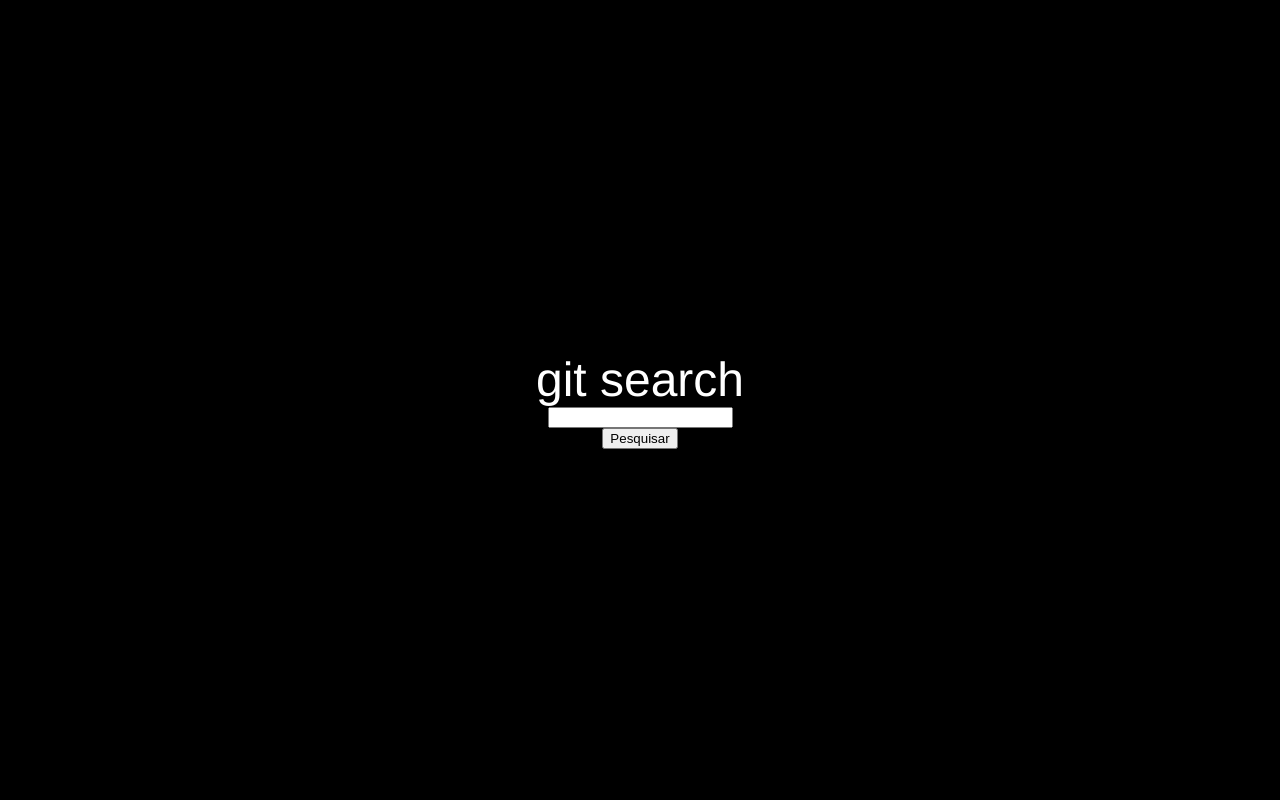
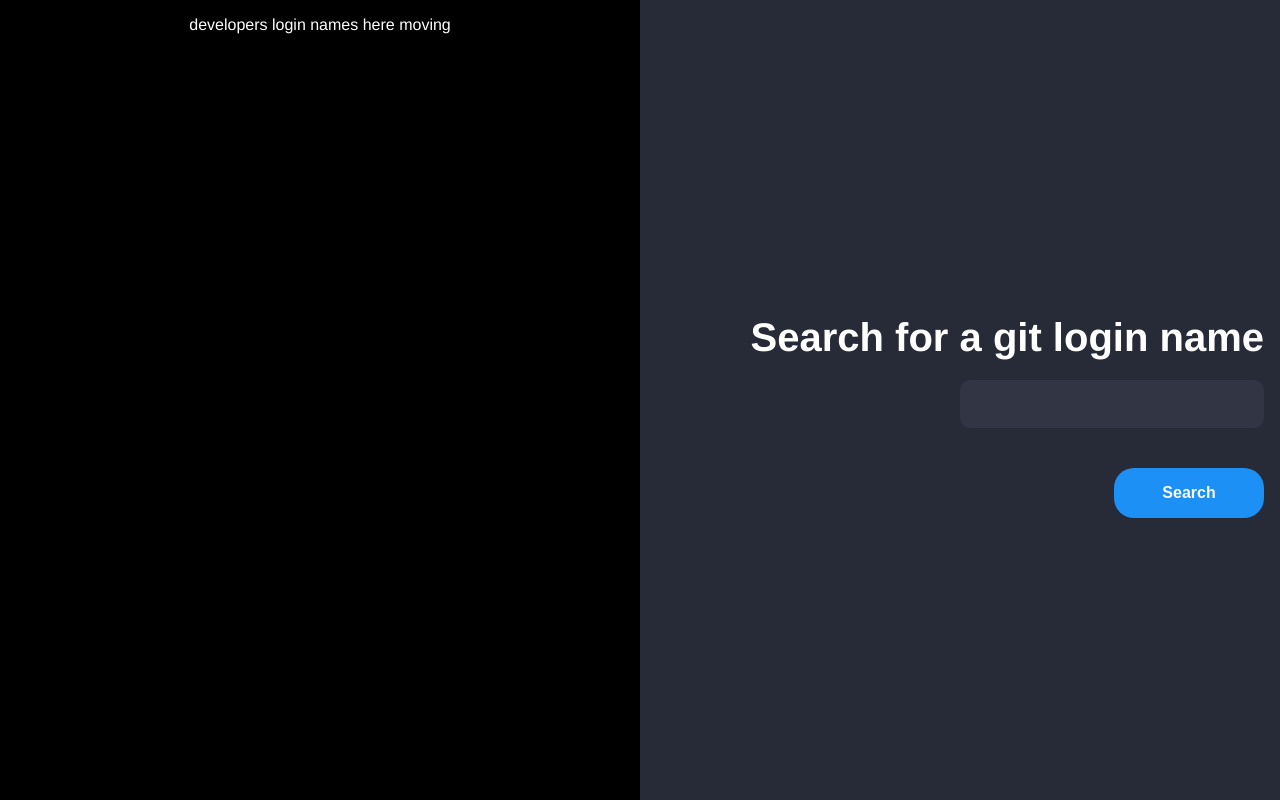
Before and after one commit to PedroAraripe/git-search, a Vue app: page / in a window 1280 px wide. Built offline with nearby package versions, Linux system fonts and the light colour scheme.

Commit message:
Starting to style home page

```diff
--- a/src/store/index.js
+++ b/src/store/index.js
@@ -1,5 +1,6 @@
 import Vue from "vue";
 import Vuex from "vuex";
+import axios from "axios";
 
 Vue.use(Vuex);
 
@@ -10,17 +11,24 @@ Vue.use(Vuex);
 
 export default new Vuex.Store({
   state: {
-    user:{},
-    userRepos:[]
+    user: null,
+    userRepos: null,
   },
   mutations: {
-    setUser(state, payload){
+    setUser(state, payload) {
       state.user = payload;
     },
-    setUserRepos(state, payload){
+    setUserRepos(state, payload) {
       state.userRepos = payload;
-    }
+    },
   },
-  actions: {},
+  actions: {
+    fetchUser({ commit }, payload) {
+      console.log(payload)
+      return axios
+        .get(`https://api.github.com/users/${payload}`)
+        .then((response) => commit("setUser", response.data));
+    },
+  },
   modules: {},
 });
--- a/src/views/Home/Index.vue
+++ b/src/views/Home/Index.vue
@@ -1,7 +1,9 @@
 <template>
   <section>
-    <form @submit.prevent="sendToSearchPage">
-      <label for="searchInput" class="logo"> git search </label>
+    <aside>developers login names here moving</aside>
+    <main>
+      <form @submit.prevent="setUser(searchInput)">
+        <h1>Search for a git login name</h1>
         <input
           v-model="search"
           id="searchInput"
@@ -9,8 +11,9 @@
           type="text"
           required
         />
-      <button>Pesquisar</button>
+        <button>Search</button>
       </form>
+    </main>
   </section>
 </template>
 <script>
@@ -21,6 +24,9 @@ export default {
     };
   },
   methods: {
+    setUser(val) {
+      this.$store.commit("fetchUser", val);
+    },
     sendToSearchPage() {
       this.$router.push({
         name: "search",
@@ -29,23 +35,80 @@ export default {
         },
       });
     },
+    getUserInfo() {
+      this.$store
+        .dispatch("fetchUser")
+        .then(this.sendToSearchPage)
+        .catch(() => console.log("Nonexistent account"));
+      // .then(this.getUserRepos);
+    },
   },
 };
 </script>
 <style lang="scss" scoped>
+section {
+  display: grid;
+  grid-template-columns: 50vw 50vw;
+  min-height: 100vh;
+  background-color: rgb(10, 10, 10);
+
+  & > * {
+    padding: 1rem;
+  }
+
+  & main {
+    background-color: #272a37;
+  }
+
+  & aside {
+    background-color: black;
+    color: white;
+  }
+}
+
 form {
-  height: 100vh;
+  height: 100%;
 
   display: flex;
   flex-direction: column;
-  align-items: center;
+  align-items: end;
   justify-content: center;
 
+  & > h1 {
+    font-size: 2.5rem;
     color: white;
-  background-color: black;
+    margin-bottom: 1.3rem;
+  }
 
-  & .logo {
-    font-size: 3rem;
+  & > input {
+    height: 3rem;
+    width: 50%;
+    max-width: 400px;
+
+    padding: 1rem;
+    margin-bottom: 2.5rem;
+
+    border: none;
+    outline: none;
+    border-radius: 10px;
+    background-color: #323644;
+    color: ghostwhite;
+  }
+
+  & > button {
+    min-width: 150px;
+
+    padding: 1rem 2rem;
+    font-size: 1rem;
+
+    font-weight: bold;
+
+    cursor: pointer;
+
+    background-color: #1d90f5;
+    color: ghostwhite;
+    border: none;
+    border-radius: 20px;
   }
 }
 </style>
--- a/src/views/Search/Index.vue
+++ b/src/views/Search/Index.vue
@@ -1,46 +1,53 @@
 <template>
   <div class="search-page">
-    <LeftInfos :user="user" />
+    <LeftInfos v-if="user" :user="user" />
     <div>
-      <h1>This is an Search page</h1>
-
-      <div v-if="user">{{ userNameShowing }}</div>
+      <div v-if="user">
+        <div v-for="repo in userRepos" :key="repo.id">
+          <ProjectCard :project="repo" />
+        </div>
+      </div>
     </div>
   </div>
 </template>
 <script>
 import axios from "axios";
 import LeftInfos from "./components/LeftInfos.vue";
+import ProjectCard from "./components/ProjectCard.vue";
 
 export default {
   components: {
     LeftInfos,
+    ProjectCard,
   },
   data() {
     return {
-      user: {},
       errors: false,
     };
   },
   mounted() {
-    this.getUserInfo();
+    if (!this.user && this.$route.query.name) {
+      this.$store.dispatch("fetchUser", this.$route.query.name);
+    }
+
+    this.getUserRepos();
   },
   methods: {
-    getUserInfo() {
-      const userGit = this.$route.query.name;
+    getUserRepos() {
       axios
-        .get(`https://api.github.com/users/${userGit}`)
-        .then((data) => (this.user = data.data))
-        .then(this.getUserRepos)
-        .catch(() => (this.errors = true));
-    },
-    getUserRepos(user) {
-      axios.get(user.repos_url).then((data) => (this.userRepos = data.data));
+        .get(this.user.repos_url)
+        .then((data) => this.$store.commit("setUserRepos", data.data));
     },
   },
   computed: {
     userNameShowing() {
       return this.user.name ?? this.user.login;
+    },
+    user() {
+      return this.$store.state.user;
+    },
+    userRepos() {
+      return this.$store.state.userRepos;
     },
   },
 };
--- a/src/views/Search/components/LeftInfos.vue
+++ b/src/views/Search/components/LeftInfos.vue
@@ -22,12 +22,12 @@
   </div>
 </template>
 <script>
+// import axios from "axios";
+
 export default {
-  props: {
-    user: {
-      type: Object,
-      required: false,
-      default: () => {},
+  computed: {
+    user() {
+      return this.$store.state.user;
     },
   },
 };
--- /dev/null
+++ b/src/views/Search/components/ProjectCard.vue
@@ -0,0 +1,16 @@
+<template>
+  <div>
+    {{ project.name }}
+  </div>
+</template>
+
+<script>
+export default {
+  props: {
+    project: {
+      required: true,
+      type: Object,
+    },
+  },
+};
+</script>
```
Lines whose indentation alone changed are shown as unchanged.
